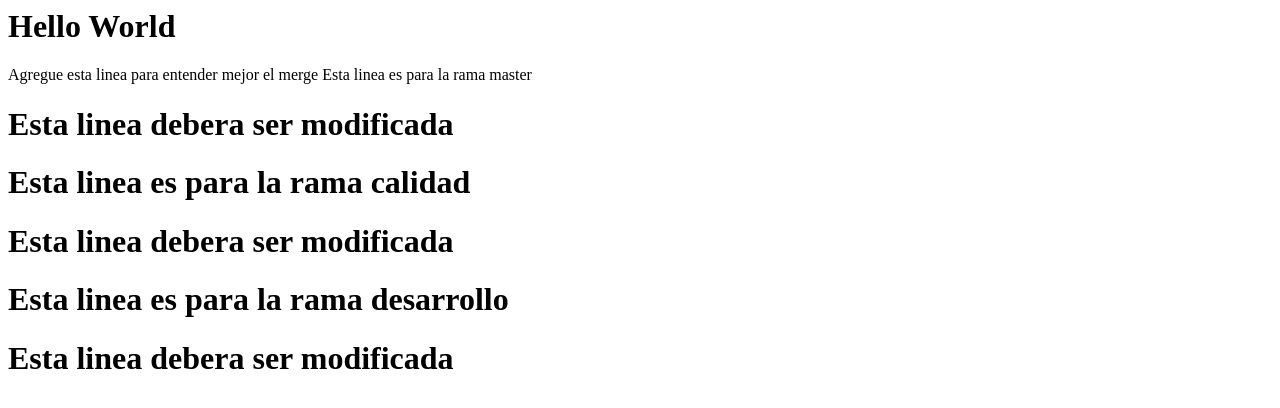
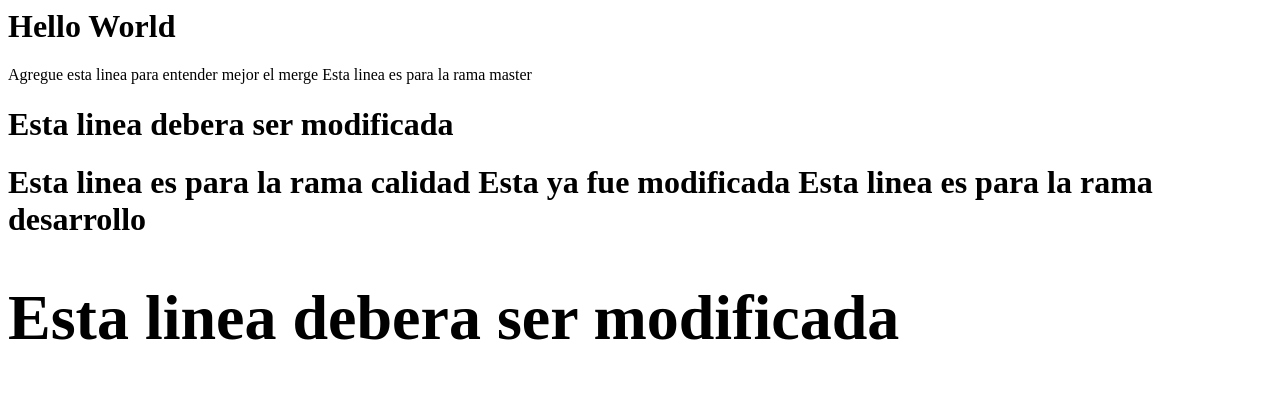
Before and after one commit to carlosgoncalvespy/testcicd, a plain HTML site: page index.html in a window 1280 px wide. Drawn offline with Linux system fonts and the light colour scheme.

Commit message:
En Calidad se modifico la linea correspondiente a Calidad

```diff
--- a/index.html
+++ b/index.html
@@ -5,7 +5,7 @@ Esta linea es para la rama master
 
 
 Esta linea es para la rama calidad
-<h1>Esta linea debera ser modificada <h1>
+<Calidad>Esta ya fue modificada <Calidad>
 
 Esta linea es para la rama desarrollo
 <h1>Esta linea debera ser modificada <h1>
```
